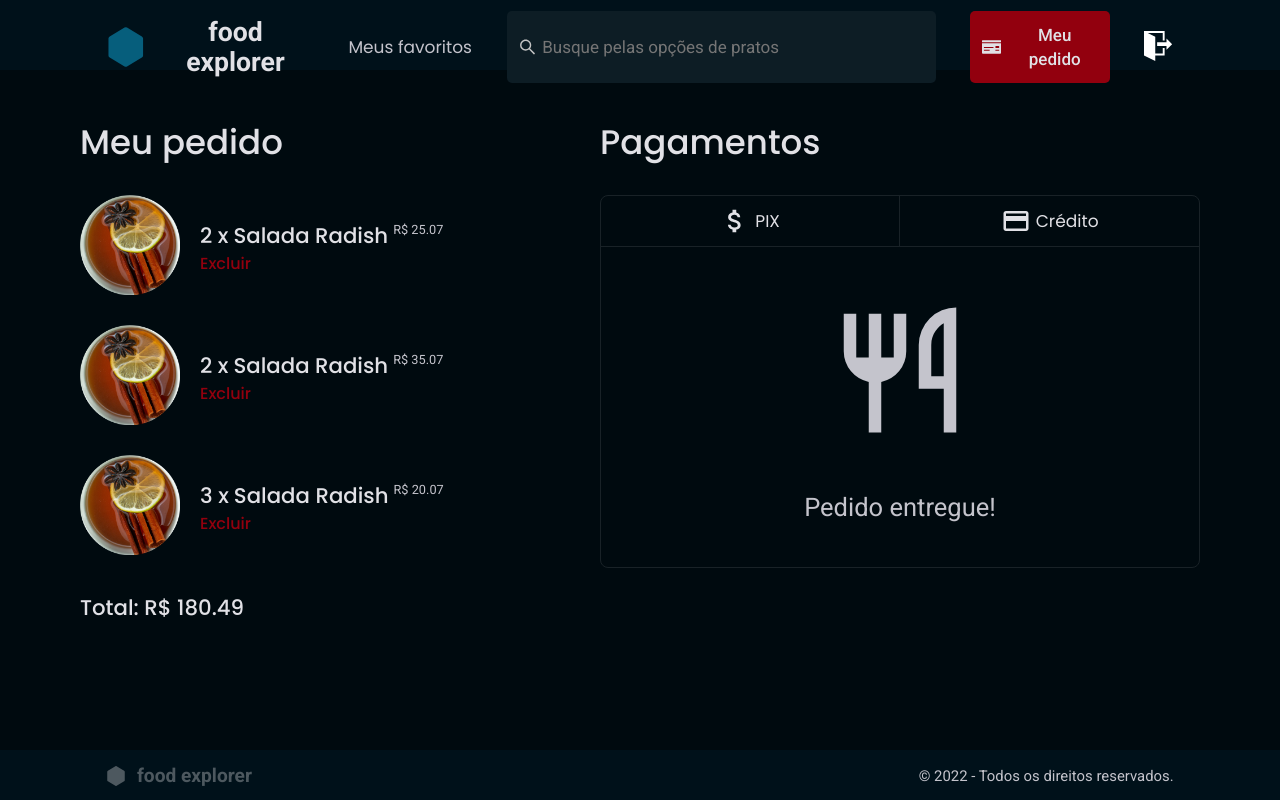
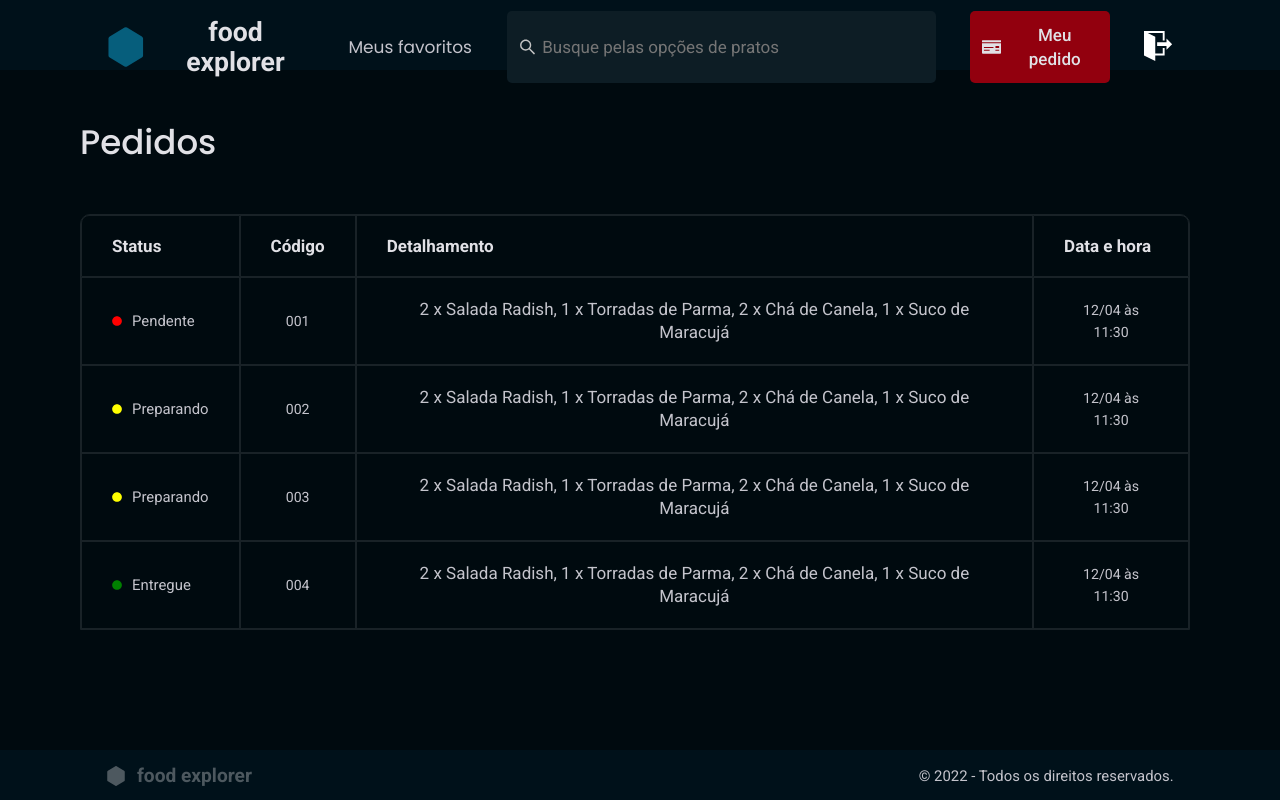
Before and after one commit to EduardoNGomes/Front_end_Explorer_Food, a React (Vite) app: page / in a window 1280 px wide. Built offline with nearby package versions, Linux system fonts and the light colour scheme.

Commit message:
Refact page Orders

```diff
--- a/src/components/Credit/index.jsx
+++ b/src/components/Credit/index.jsx
@@ -5,7 +5,7 @@ import { Button } from '../Button'
 import { FaMoneyCheck} from 'react-icons/fa'
 
 
-export const Credit = () => {
+export const Credit = ({paymentMethod}) => {
   return(
     <Container>
 
@@ -29,6 +29,7 @@ export const Credit = () => {
       <Button
         Icon={FaMoneyCheck}
         title='Finalizar pagamento'
+        onClick={paymentMethod}
       />
 
     </Container>
--- a/src/components/Credit/style.js
+++ b/src/components/Credit/style.js
@@ -1,7 +1,7 @@
 import styled from 'styled-components'
 
 export const Container = styled.div`
-  width: 400px;
+  width: 450px;
   display: flex;
   flex-direction: column;
   justify-content: center;
@@ -18,10 +18,12 @@ export const Container = styled.div`
     gap: 5px;
   }
   input {
-    padding: 15px;
+    padding: 10px;
     border: 1px solid #ffffff;
     border-radius: 5px;
     background: transparent;
+    color: ${({ theme }) => theme.COLORS.COLOR_TEXT_GRAY};
+    font-size: 1.6rem;
   }
 
   button {
@@ -31,13 +33,11 @@ export const Container = styled.div`
 
 export const OtherInformation = styled.div`
   display: flex;
+  gap: 20px;
   width: 100%;
-  gap: 10px;
-
   > div {
     display: flex;
     flex-direction: column;
     gap: 5px;
-    width: 100%;
   }
 `
--- a/src/components/OrderStatus/index.jsx
+++ b/src/components/OrderStatus/index.jsx
@@ -3,16 +3,27 @@ import { Container } from "./style";
 import { FaCircle } from 'react-icons/fa'
 
 
-export const OrderStatus = ({title}) => {
+export const OrderStatus = ({status}) => {
 
   const whatIsTheColor = () => {
-    switch(title){
-      case 'Pendente':
+    switch(status){
+      case 'pending':
         return 'red'
-      case 'Preparando':
+      case 'readying':
         return 'yellow'
-      case 'Entregue':
+      case 'delivered':
         return 'green'
+    }
+  }
+
+  const whatIsTheTitle = () => {
+    switch(status){
+      case 'pending':
+        return 'Pendente'
+      case 'readying':
+        return 'Preparando'
+      case 'delivered':
+        return 'Entregue'
     }
   }
 
@@ -22,7 +33,7 @@ export const OrderStatus = ({title}) => {
         color={whatIsTheColor()}
         size={10}
       />
-      {title}
+      {whatIsTheTitle()}
     </Container>
   )
 }
--- a/src/components/OrdersPayment/style.js
+++ b/src/components/OrdersPayment/style.js
@@ -40,7 +40,7 @@ export const Container = styled.div`
   }
 `
 export const Image = styled.div`
-  height: 40vh;
+  height: 50vh;
   display: flex;
   justify-content: center;
   align-items: center;
@@ -59,5 +59,18 @@ export const Image = styled.div`
 
       color: #c4c4cc;
     }
+    > div {
+      display: flex;
+      flex-direction: column;
+      gap: 15px;
+      p {
+        text-align: center;
+        font-weight: 400;
+        line-height: 24px;
+        font-size: 2rem;
+
+        color: ${({ theme }) => theme.COLORS.COLOR_TEXT_GRAY};
+      }
+    }
   }
 `
--- a/src/main.jsx
+++ b/src/main.jsx
@@ -16,7 +16,7 @@ ReactDOM.createRoot(document.getElementById('root')).render(
   <React.StrictMode>
     <ThemeProvider theme={theme}>
       <GlobalStyle/>
-      <Payment/>
+      <Orders/>
     </ThemeProvider>
   </React.StrictMode>
 )
--- a/src/pages/Orders/index.jsx
+++ b/src/pages/Orders/index.jsx
@@ -6,12 +6,132 @@ import { OrderStatus } from "../../components/OrderStatus";
 
 
 export const Orders = () => {
+  //teste front-end
+  const items = [
+    {
+      status: 'pending',
+      id: '001',
+      details: [
+        {
+          id: '1',
+          name:'Salada Radish',
+          quantity: '2'
+        },
+        {
+          id: '2',
+          name:'Torradas de Parma',
+          quantity: '1'
+        },
+        {
+          id: '3',
+          name:'Chá de Canela',
+          quantity: '2'
+        },
+        {
+          id: '4',
+          name:'Suco de Maracujá',
+          quantity: '1'
+        }
+      ],
+      date: '12/04',
+      hour: '11:30'
+    },
+    {
+      status: 'readying',
+      id: '002',
+      details: [
+        {
+          id: '1',
+          name:'Salada Radish',
+          quantity: '2'
+        },
+        {
+          id: '2',
+          name:'Torradas de Parma',
+          quantity: '1'
+        },
+        {
+          id: '3',
+          name:'Chá de Canela',
+          quantity: '2'
+        },
+        {
+          id: '4',
+          name:'Suco de Maracujá',
+          quantity: '1'
+        }
+      ],
+      date: '12/04',
+      hour: '11:30'
+    },
+    {
+      status: 'readying',
+      id: '003',
+      details: [
+        {
+          id: '1',
+          name:'Salada Radish',
+          quantity: '2'
+        },
+        {
+          id: '2',
+          name:'Torradas de Parma',
+          quantity: '1'
+        },
+        {
+          id: '3',
+          name:'Chá de Canela',
+          quantity: '2'
+        },
+        {
+          id: '4',
+          name:'Suco de Maracujá',
+          quantity: '1'
+        }
+      ],
+      date: '12/04',
+      hour: '11:30'
+    },
+    {
+      status: 'delivered',
+      id: '004',
+      details: [
+        {
+          id: '1',
+          name:'Salada Radish',
+          quantity: '2'
+        },
+        {
+          id: '2',
+          name:'Torradas de Parma',
+          quantity: '1'
+        },
+        {
+          id: '3',
+          name:'Chá de Canela',
+          quantity: '2'
+        },
+        {
+          id: '4',
+          name:'Suco de Maracujá',
+          quantity: '1'
+        }
+      ],
+      date: '12/04',
+      hour: '11:30'
+    },
+
+  ]
+
+
   return(
     <Container>
       <Header/>
 
       <Content>
         <h2>Pedidos</h2>
+
+        <div className="scroll">
 
           <table>
             <thead>
@@ -23,83 +143,35 @@ export const Orders = () => {
                 </tr>
             </thead>
             <tbody>
-              <tr>
+
+                {
+                  items.map(item => (
+                    <tr key={item.id}>
                       <td>
-                  <OrderStatus title='Pendente'/>
+                        <OrderStatus status={item.status}/>
                       </td>
                       <td>
-                  <p>000004</p>
+                        <p>{item.id}</p>
                       </td>
                       <td>
-                  <p>1 x Salada Radish, 1 x Torradas de Parma, 1 x Chá de Canela, 1 x Suco de Maracujá</p>
+                        <p>
+                          {item.details.map((detail,index) => (
+                            <span key={detail.id}>{detail.quantity} x {item.details.length - 1 === index ? detail.name  : detail.name + ', ' } </span>
+                          ))}
+                        </p>
                       </td>
                       <td>
-                  <p>20/05 às 18h00</p>
+                        <p>{item.date} às {item.hour}</p>
                       </td>
                     </tr>
 
-              <tr>
-                <td>
-                  <OrderStatus title='Preparando'/>
-                </td>
-                <td>
-                  <p>000004</p>
-                </td>
-                <td>
-                  <p>1 x Salada Radish, 1 x Torradas de Parma, 1 x Chá de Canela, 1 x Suco de Maracujá</p>
-                </td>
-                <td>
-                  <p>20/05 às 18h00</p>
-                </td>
-              </tr>
+                  ))
+                }
 
-              <tr>
-                <td>
-                  <OrderStatus title='Preparando'/>
-                </td>
-                <td>
-                  <p>000004</p>
-                </td>
-                <td>
-                  <p>1 x Salada Radish, 1 x Torradas de Parma, 1 x Chá de Canela, 1 x Suco de Maracujá</p>
-                </td>
-                <td>
-                  <p>20/05 às 18h00</p>
-                </td>
-              </tr>
-
-              <tr>
-                <td>
-                  <OrderStatus title='Entregue'/>
-                </td>
-                <td>
-                  <p>000004</p>
-                </td>
-                <td>
-                  <p>1 x Salada Radish, 1 x Torradas de Parma, 1 x Chá de Canela, 1 x Suco de Maracujá</p>
-                </td>
-                <td>
-                  <p>20/05 às 18h00</p>
-                </td>
-              </tr>
-
-              <tr>
-                <td>
-                  <OrderStatus title='Entregue'/>
-                </td>
-                <td>
-                  <p>000004</p>
-                </td>
-                <td>
-                  <p>1 x Salada Radish, 1 x Torradas de Parma, 1 x Chá de Canela, 1 x Suco de Maracujá</p>
-                </td>
-                <td>
-                  <p>20/05 às 18h00</p>
-                </td>
-              </tr>
 
             </tbody>
           </table>
+        </div>
 
 
       </Content>
--- a/src/pages/Orders/style.js
+++ b/src/pages/Orders/style.js
@@ -27,6 +27,12 @@ export const Content = styled.div`
     line-height: 44px;
     margin-bottom: 50px;
     font-family: ${({ theme }) => theme.COLORS.FONT_TEXT};
+  }
+
+  .scroll {
+    overflow-y: auto;
+    height: 60vh;
+    padding-right: 10px;
   }
 
   table,
@@ -62,12 +68,20 @@ export const Content = styled.div`
   }
 
   td {
+    text-align: center;
     color: ${({ theme }) => theme.COLORS.COLOR_TEXT_GRAY};
 
     font-size: 2rem;
+    line-height: 22px;
     font-weight: 400;
     line-height: 22px;
-
     padding: 20px 30px;
   }
+
+  span {
+    font-size: 1.6rem;
+    line-height: 22px;
+    font-weight: 400;
+    line-height: 22px;
+  }
 `
--- a/src/pages/Payment/index.jsx
+++ b/src/pages/Payment/index.jsx
@@ -20,21 +20,42 @@ export const Payment = () => {
       img: imgPlate,
       quantity: '2',
       name: 'Salada Radish',
-      value: 25.07
+      value: '25.10'
     },
     {
       id: 2,
       img: imgPlate,
       quantity: '2',
       name: 'Salada Radish',
-      value: 35.07
+      value: '35.10'
     },
     {
       id: 3,
       img: imgPlate,
       quantity: '3',
       name: 'Salada Radish',
-      value: 20.07
+      value: '20.05'
+    },
+    {
+      id: 4,
+      img: imgPlate,
+      quantity: '2',
+      name: 'Salada Radish',
+      value: '25.05'
+    },
+    {
+      id: 5,
+      img: imgPlate,
+      quantity: '2',
+      name: 'Salada Radish',
+      value: '25.55'
+    },
+    {
+      id: 6,
+      img: imgPlate,
+      quantity: '2',
+      name: 'Salada Radish',
+      value: '25.50'
     },
 
   ]
@@ -45,7 +66,8 @@ export const Payment = () => {
 
   function totalValue(){
     for(let i of pedidos){
-      sum += Number(i.quantity) * i.value
+      sum += Number(i.quantity) * Number(i.value)
+      console.log(sum)
     }
     return sum
   }
@@ -59,10 +81,12 @@ export const Payment = () => {
         <div className="orders">
           <h4>Meu pedido</h4>
 
+          <div className="scroll">
+
           {
             pedidos.map(pedido => (
-              <div key={pedido.id}>
-                <img src={pedido.img} alt="" />
+              <div key={pedido.id} className='foods'>
+                <img src={pedido.img} alt="food img" />
                 <div>
                   <div className="infos">
                     <span className="quantity">{pedido.quantity} x</span>
@@ -78,6 +102,9 @@ export const Payment = () => {
             ))
           }
 
+          </div>
+
+
           <h5>Total: R$ {sum} </h5> {/* */}
         </div>
 
@@ -85,7 +112,7 @@ export const Payment = () => {
           <h4>Pagamentos</h4>
 
           <OrdersPayment
-            status='delivered'
+            status='pending'
           />
         </div>
 
--- a/src/pages/Payment/style.js
+++ b/src/pages/Payment/style.js
@@ -20,10 +20,16 @@ export const Content = styled.div`
   width: 100%;
   max-width: 1120px;
 
-  display: flex;
-  justify-content: space-between;
+  /* display: flex;
+  justify-content: space-between; */
+
+  display: grid;
+  grid-template-columns: 1fr 1fr;
+  grid-template-areas: 'orders payment';
 
   .orders {
+    grid-area: orders;
+
     display: flex;
     flex-direction: column;
     gap: 30px;
@@ -36,10 +42,18 @@ export const Content = styled.div`
       color: ${({ theme }) => theme.COLORS.COLOR_TEXT_WHITE};
     }
 
-    > div {
+    .scroll {
+      overflow-y: auto;
+      width: 80%;
+
+      height: 50vh;
+    }
+
+    .foods {
       display: flex;
       gap: 20px;
       align-items: center;
+      margin-bottom: 10px;
 
       img {
         width: 100px;
@@ -85,6 +99,8 @@ export const Content = styled.div`
   }
 
   .payments {
+    grid-area: payment;
+
     width: 100%;
     max-width: 600px;
 
```
Also changed, not shown: src/components/OrdersPayment/index.jsx (+5 -3 lines), src/styles/global.js (+21 -0 lines). Lines whose indentation alone changed are shown as unchanged.
